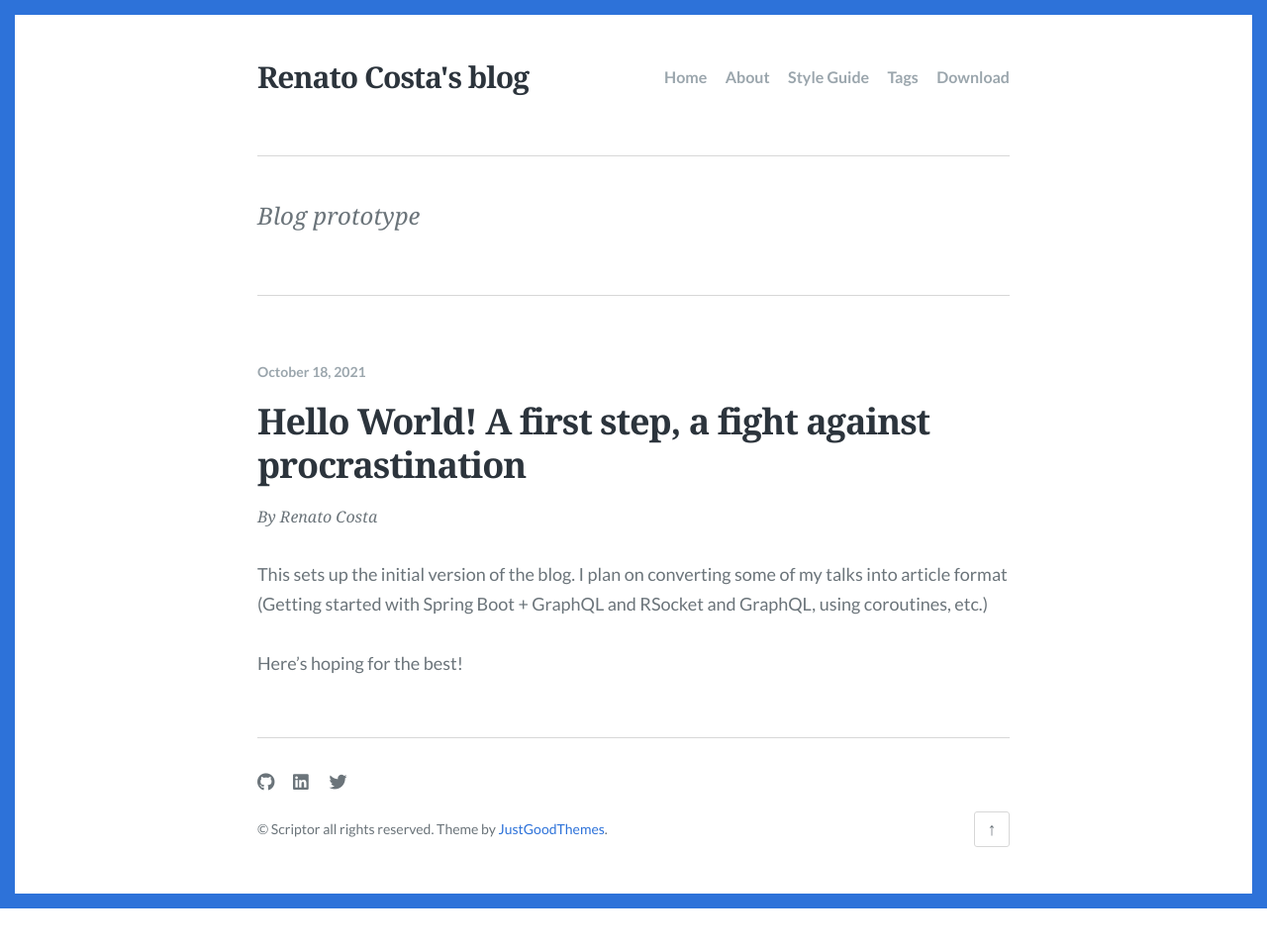
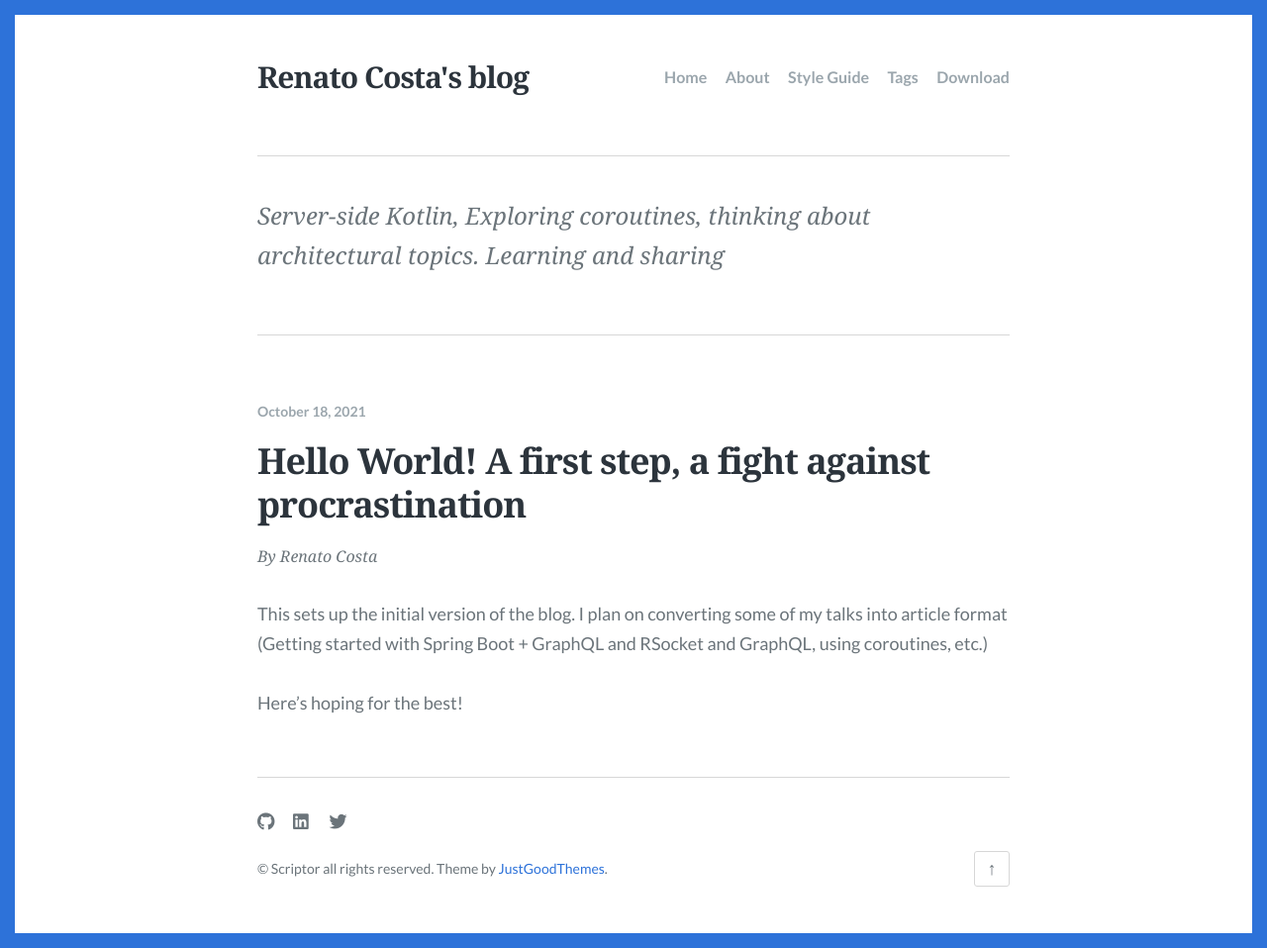
Before and after one commit to renatomrcosta/renatomrcosta.github.io, a Jekyll site: the page built from index.html, in a window 1280 px wide. Shown: the whole page at 99% size. Built offline with Jekyll 4.4.1, drawn with Linux system fonts in a browser that asks for light colours; some web fonts are replaced; the list of posts is cut into pages by our own code; before the commit the page ends 918 px from its top, so only the background shows below that.

Commit message:
fix description

```diff
--- a/_config.yml
+++ b/_config.yml
@@ -12,7 +12,7 @@ lang: en-US
 title: "Renato Costa's blog"
 
 # A description of your site for meta tag, search engine results.
-description: "Blog prototype"
+description: "Server-side Kotlin, Exploring coroutines, thinking about architectural topics. Learning and sharing"
 
 # The subpath of your site, e.g. /blog, for generating urls.
 baseurl: ""
```
